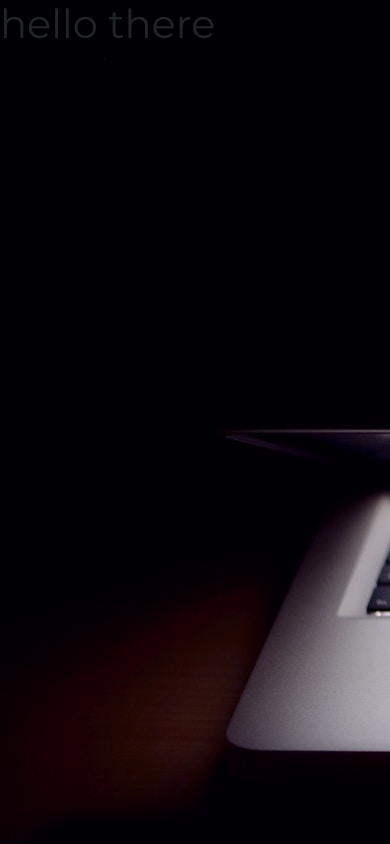
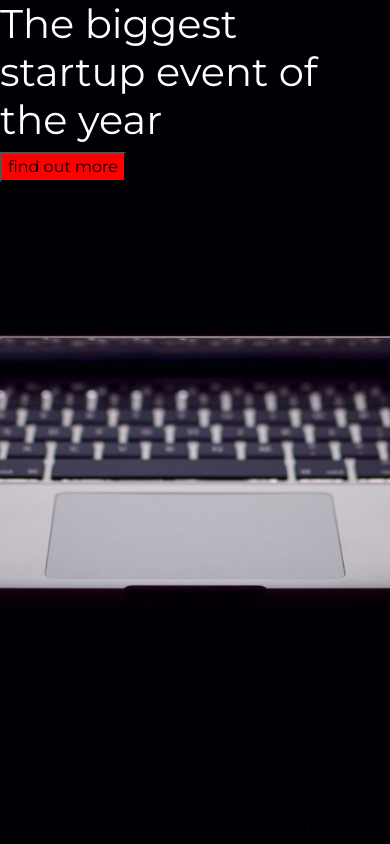
Before and after one commit to joewilson04/startup-landing-page, a plain HTML site: page startup landing page/index.html in a window 390 px wide. Drawn offline with nearby package versions, Linux system fonts and the light colour scheme.

Commit message:
added background image and title; responsive to device size

```diff
--- a/startup landing page/index.html
+++ b/startup landing page/index.html
@@ -2,6 +2,9 @@
 <html>
   <head>
     <title>Startup</title>
+    <meta charset="utf-8">
+    <meta name="viewport" content="width=device-width, initial-scale=1, shrink-to-fit=no">
+
 
     <!-- Google Fonts -->
     <link href="https://fonts.googleapis.com/css?family=Montserrat" rel="stylesheet">
@@ -13,6 +16,7 @@
     <link rel="stylesheet" type="text/css" href="style.css">
   </head>
   <body>
-    <h1>hello there</h1>
+    <h1>The biggest startup event of the year</h1>
+    <button>find out more</button>
   </body>
 </html>
--- a/startup landing page/style.css
+++ b/startup landing page/style.css
@@ -1,7 +1,17 @@
 body,
 html {
-  background-image: url(header.jpg);
+  background: url(header.jpg) no-repeat center center fixed;
+  -webkit-background-size: cover;
+  -moz-background-size: cover;
+  -o-background-size: cover;
+  background-size: cover;
   width: 100%;
   height: 100%;
   font-family: 'Montserrat', sans-serif;
 }
+h1 {
+  color: white;
+}
+button {
+  background-color: red;
+}
```
